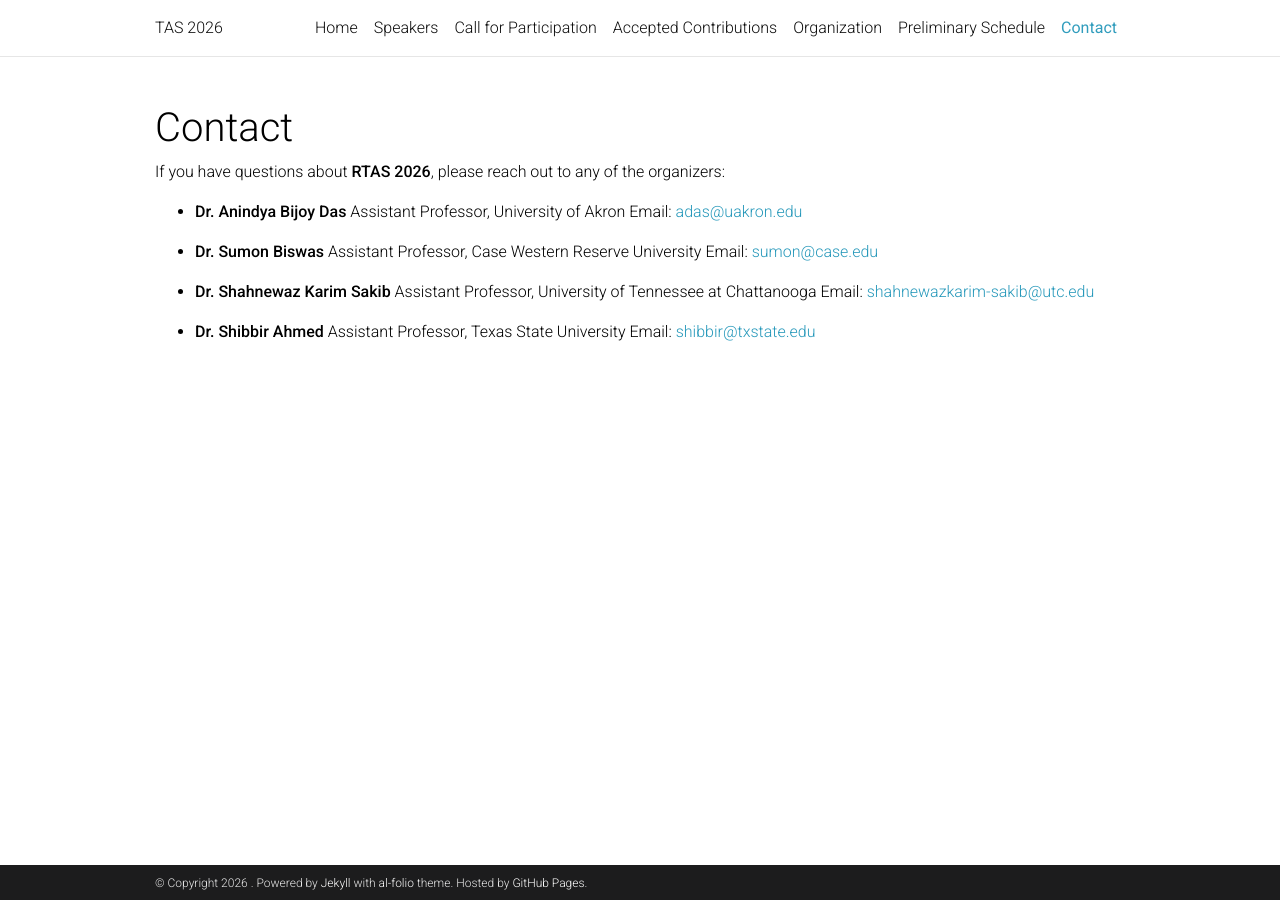
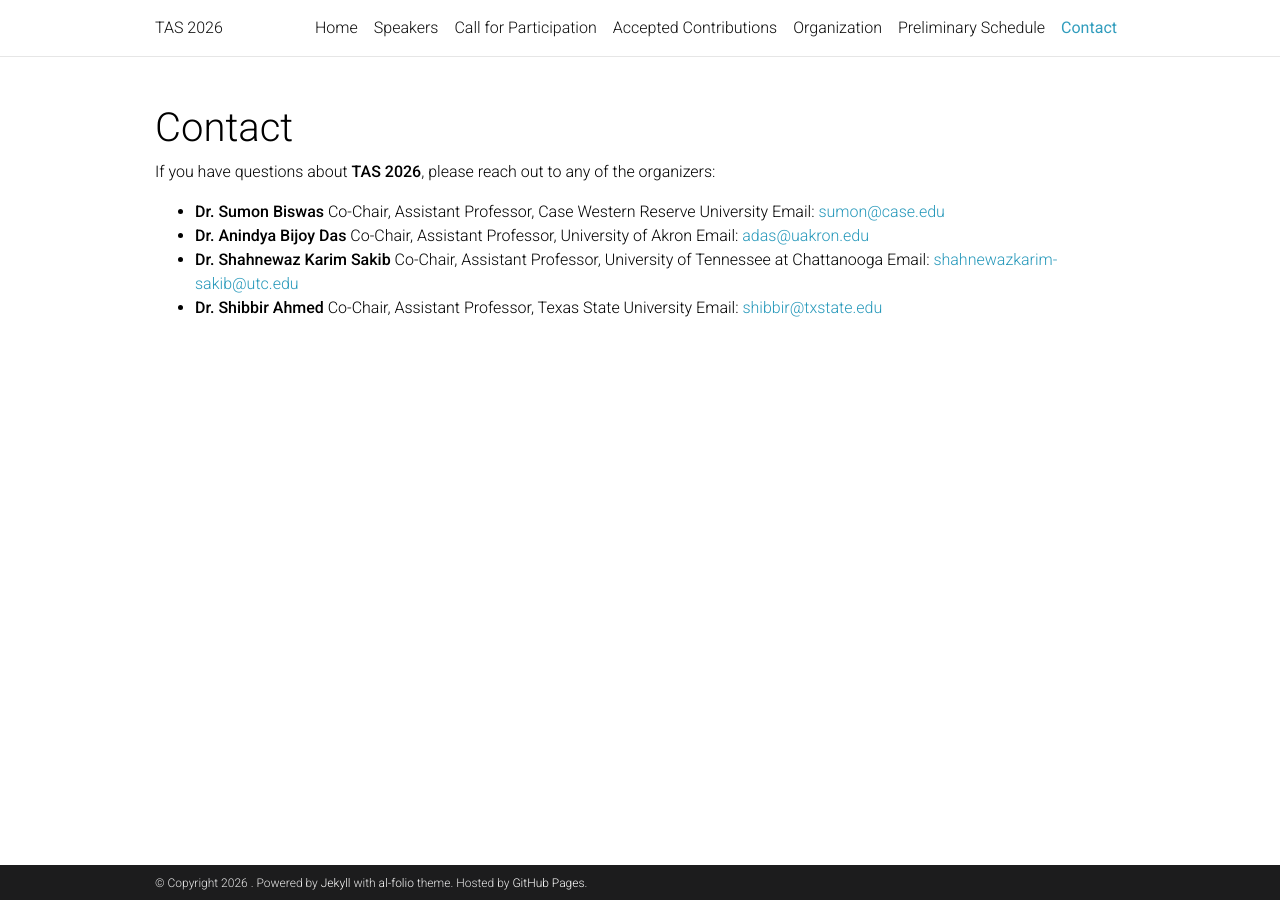
Before and after one commit to tas2026/tas2026.github.io, a Jekyll site: the page built from _pages/contact.md, in a window 1280 px wide. Built offline with Jekyll 4.4.1, drawn with Linux system fonts in a browser that asks for light colours; comment, search, counter and statistics services are not loaded; a style sheet for code colours, icons or effects is not loaded.

Commit message:
Update contact.md

```diff
--- a/_pages/contact.md
+++ b/_pages/contact.md
@@ -6,23 +6,17 @@ nav: true
 nav_order: 7
 nav_title: Contact
 ---
-
 # Contact
-
-If you have questions about **RTAS 2026**, please reach out to any of the organizers:
-
+If you have questions about **TAS 2026**, please reach out to any of the organizers:
+- **Dr. Sumon Biswas**
+  Co-Chair, Assistant Professor, Case Western Reserve University
+  Email: [sumon@case.edu](mailto:sumon@case.edu)
 - **Dr. Anindya Bijoy Das**
-  Assistant Professor, University of Akron
+  Co-Chair, Assistant Professor, University of Akron
   Email: [adas@uakron.edu](mailto:adas@uakron.edu)
-
-- **Dr. Sumon Biswas**
-  Assistant Professor, Case Western Reserve University
-  Email: [sumon@case.edu](mailto:sumon@case.edu)
-
 - **Dr. Shahnewaz Karim Sakib**
-  Assistant Professor, University of Tennessee at Chattanooga
+  Co-Chair, Assistant Professor, University of Tennessee at Chattanooga
   Email: [shahnewazkarim-sakib@utc.edu](mailto:shahnewazkarim-sakib@utc.edu)
-
 - **Dr. Shibbir Ahmed**
-  Assistant Professor, Texas State University
+  Co-Chair, Assistant Professor, Texas State University
   Email: [shibbir@txstate.edu](mailto:shibbir@txstate.edu)
```
